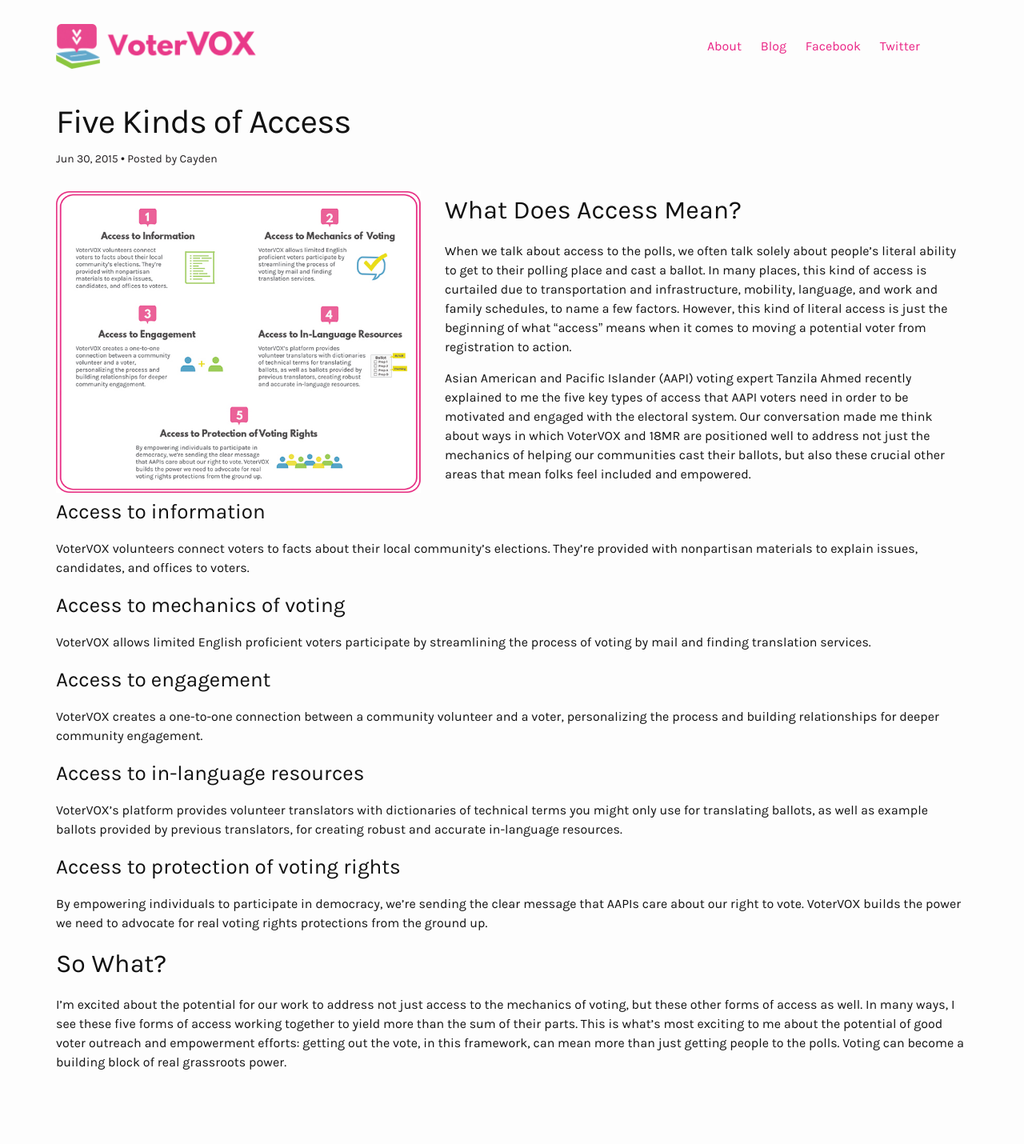
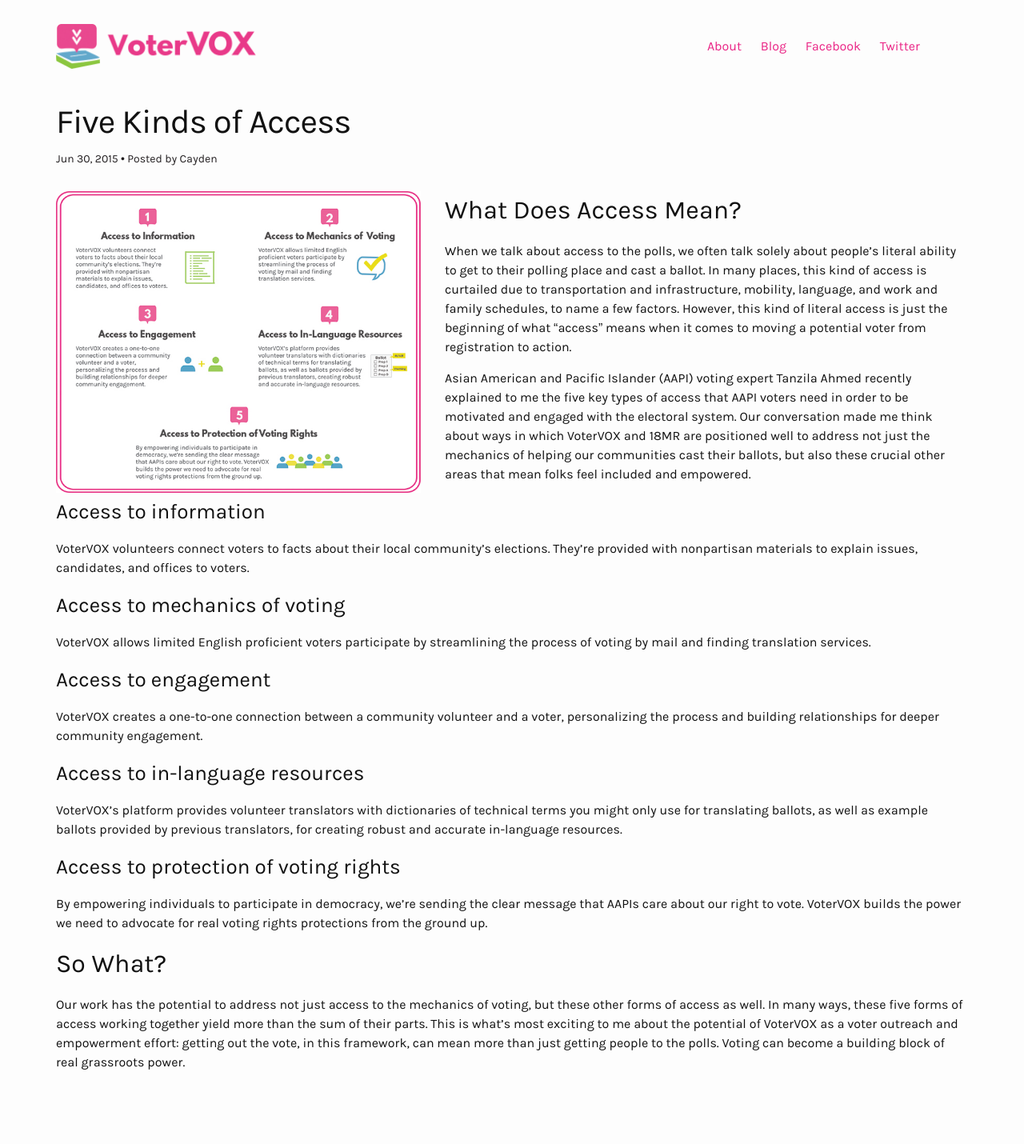
Before and after one commit to 18mr/votervox, a Jekyll site: the page built from _posts/2015-06-30-five-kinds-access.md, in a window 1280 px wide. Shown: the whole page at 80% size. Built offline with Jekyll 4.4.1, drawn with Linux system fonts in a browser that asks for light colours.

Commit message:
edit blog post

```diff
--- a/_posts/2015-06-30-five-kinds-access.md
+++ b/_posts/2015-06-30-five-kinds-access.md
@@ -37,4 +37,4 @@ By empowering individuals to participate in democracy, we’re sending the clear
 
 ## So What?
 
-I'm excited about the potential for our work to address not just access to the mechanics of voting, but these other forms of access as well. In many ways, I see these five forms of access working together to yield more than the sum of their parts. This is what's most exciting to me about the potential of good voter outreach and empowerment efforts: getting out the vote, in this framework, can mean more than just getting people to the polls. Voting can become a building block of real grassroots power.
+Our work has the potential to address not just access to the mechanics of voting, but these other forms of access as well. In many ways, these five forms of access working together yield more than the sum of their parts. This is what's most exciting to me about the potential of VoterVOX as a voter outreach and empowerment effort: getting out the vote, in this framework, can mean more than just getting people to the polls. Voting can become a building block of real grassroots power.
```
